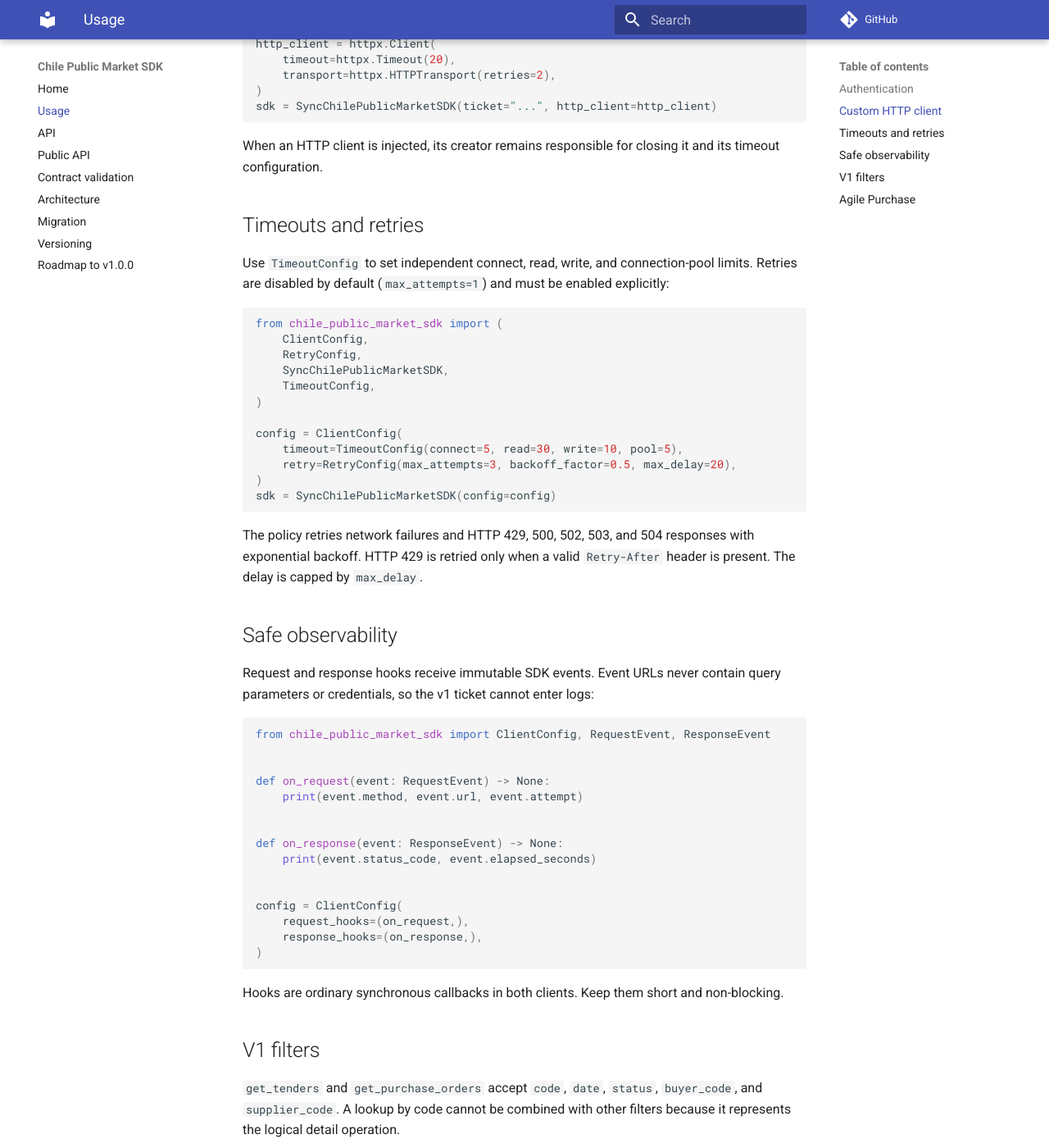
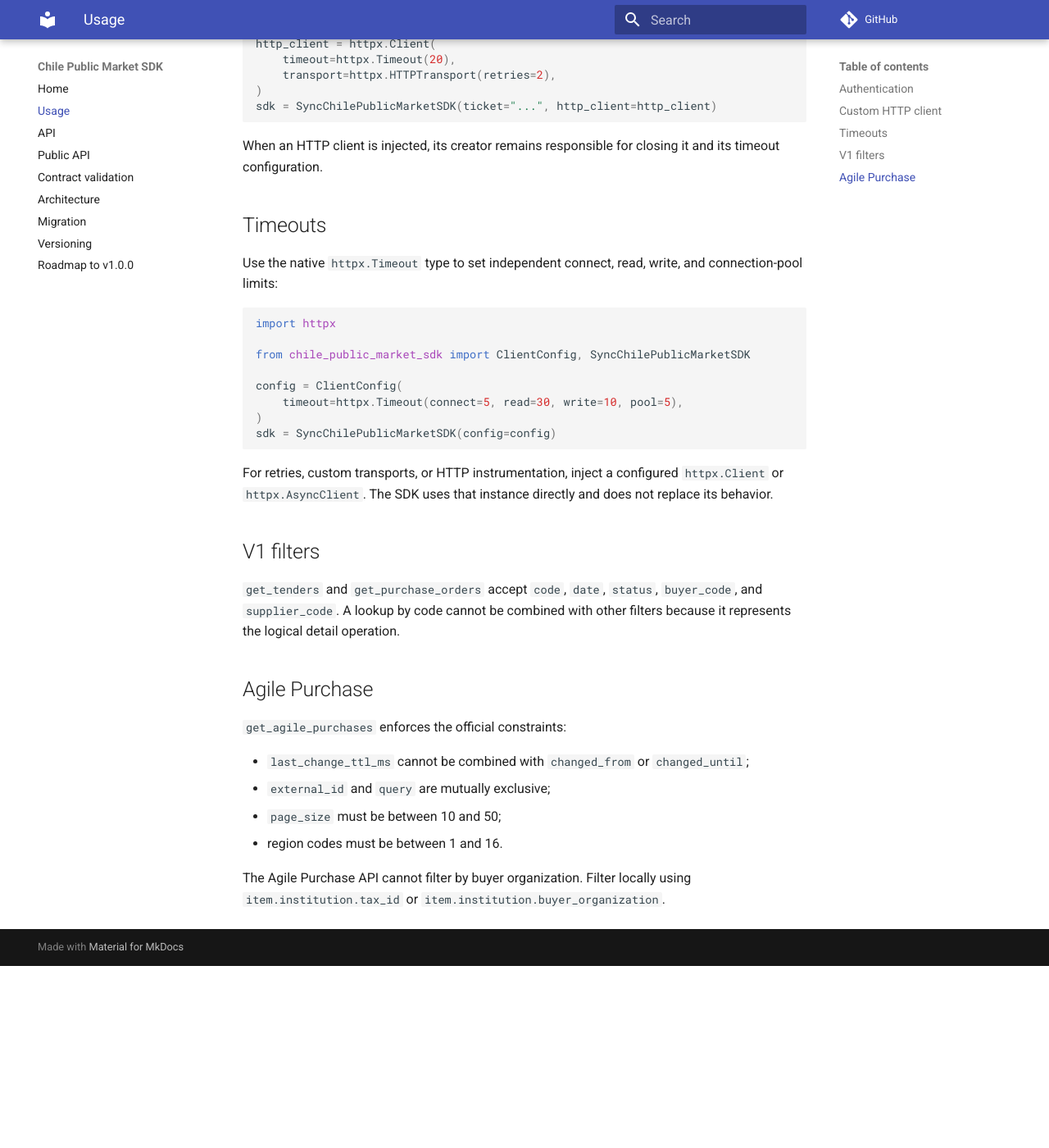
Before and after one commit to ezer-mackenzie/chile-public-market-sdk, an MkDocs documentation site: the page built from docs/usage.md, in a window 1280 px wide and 1400 px high, scrolled down 985 px. Shown: the whole window at 82% size. Built offline with MkDocs 1.6.1 and Material for MkDocs 9.7.7, drawn with Linux system fonts in a browser that asks for light colours; comment, search, counter and statistics services are not loaded; after the commit the page ends 2163 px from its top, so only the background shows below that.

Commit message:
docs: document native httpx configuration

````diff
--- a/docs/usage.md
+++ b/docs/usage.md
@@ -54,56 +54,25 @@ sdk = SyncChilePublicMarketSDK(ticket="...", http_client=http_client)
 When an HTTP client is injected, its creator remains responsible for closing
 it and its timeout configuration.
 
-## Timeouts and retries
+## Timeouts
 
-Use `TimeoutConfig` to set independent connect, read, write, and connection-pool
-limits. Retries are disabled by default (`max_attempts=1`) and must be enabled
-explicitly:
+Use the native `httpx.Timeout` type to set independent connect, read, write,
+and connection-pool limits:
 
 ```python
-from chile_public_market_sdk import (
-    ClientConfig,
-    RetryConfig,
-    SyncChilePublicMarketSDK,
-    TimeoutConfig,
-)
+import httpx
+
+from chile_public_market_sdk import ClientConfig, SyncChilePublicMarketSDK
 
 config = ClientConfig(
-    timeout=TimeoutConfig(connect=5, read=30, write=10, pool=5),
-    retry=RetryConfig(max_attempts=3, backoff_factor=0.5, max_delay=20),
+    timeout=httpx.Timeout(connect=5, read=30, write=10, pool=5),
 )
 sdk = SyncChilePublicMarketSDK(config=config)
 ```
 
-The policy retries network failures and HTTP 429, 500, 502, 503, and 504
-responses with exponential backoff. HTTP 429 is retried only when a valid
-`Retry-After` header is present. The delay is capped by `max_delay`.
-
-## Safe observability
-
-Request and response hooks receive immutable SDK events. Event URLs never
-contain query parameters or credentials, so the v1 ticket cannot enter logs:
-
-```python
-from chile_public_market_sdk import ClientConfig, RequestEvent, ResponseEvent
-
-
-def on_request(event: RequestEvent) -> None:
-    print(event.method, event.url, event.attempt)
-
-
-def on_response(event: ResponseEvent) -> None:
-    print(event.status_code, event.elapsed_seconds)
-
-
-config = ClientConfig(
-    request_hooks=(on_request,),
-    response_hooks=(on_response,),
-)
-```
-
-Hooks are ordinary synchronous callbacks in both clients. Keep them short and
-non-blocking.
+For retries, custom transports, or HTTP instrumentation, inject a configured
+`httpx.Client` or `httpx.AsyncClient`. The SDK uses that instance directly and
+does not replace its behavior.
 
 ## V1 filters
 
````
Also changed, not shown: README.md (+8 -11 lines), docs/api.md (+0 -8 lines), docs/architecture.md (+6 -15 lines).
